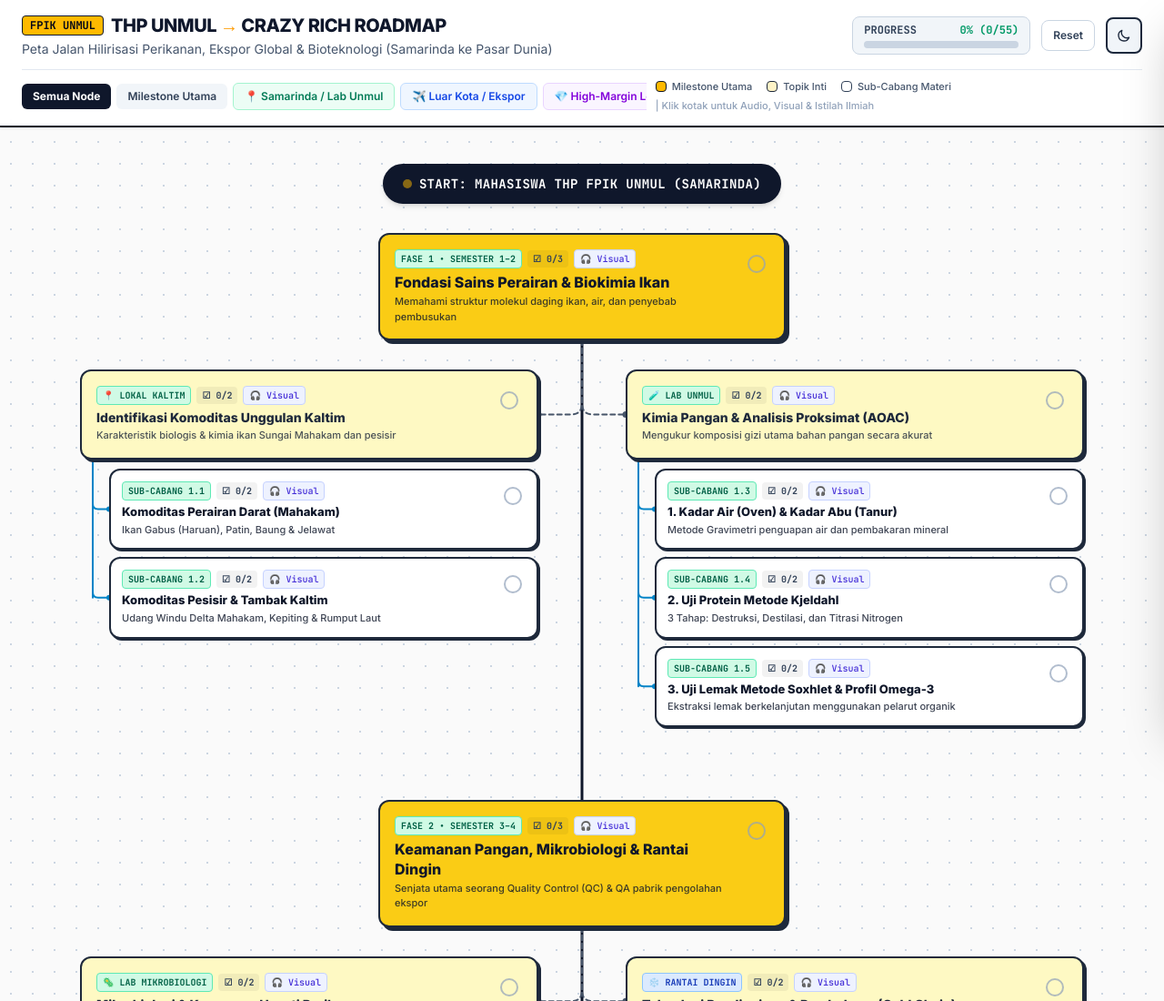
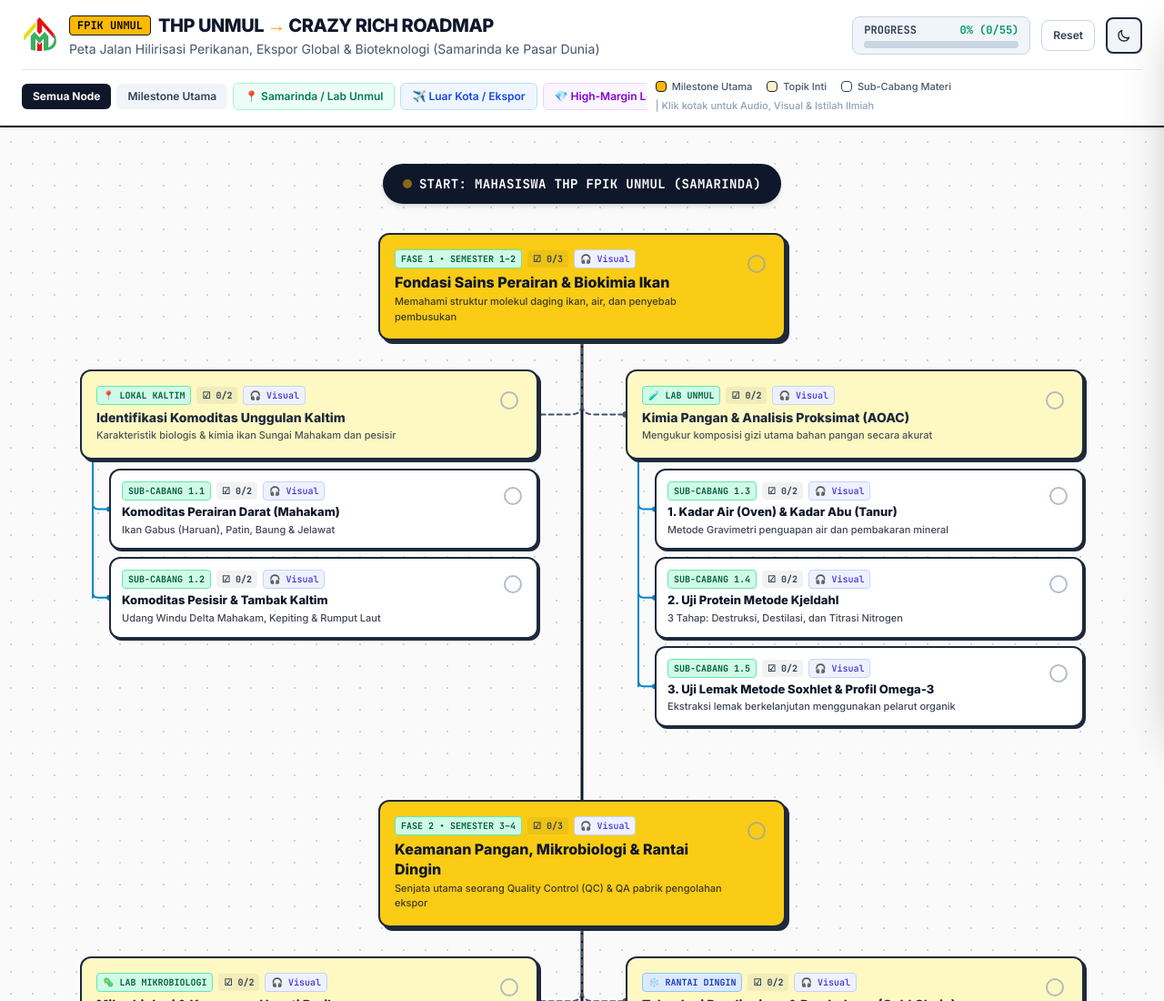
Before and after one commit to mustdhiya/bahanbelajar, a website built with Vite: page index.html in a window 1280 px wide. Shown: the top 1100 px of the page at 91% size. Built offline with nearby package versions, Linux system fonts and the light colour scheme.

Commit message:
feat: add brand logo to header and favicon

```diff
--- a/index.html
+++ b/index.html
@@ -4,6 +4,7 @@
   <meta charset="UTF-8" />
   <meta name="viewport" content="width=device-width, initial-scale=1.0" />
   <title>THP FPIK UNMUL → Crazy Rich Roadmap</title>
+  <link rel="icon" type="image/svg+xml" href="/logo.svg" />
   <!-- Google Fonts: Inter & JetBrains Mono -->
   <link rel="preconnect" href="https://fonts.googleapis.com" />
   <link rel="preconnect" href="https://fonts.gstatic.com" crossorigin />
@@ -17,7 +18,9 @@
       <div class="flex flex-col lg:flex-row lg:items-center lg:justify-between gap-3">
         <!-- Brand & Title -->
         <div class="flex items-start sm:items-center justify-between gap-3">
-          <div>
+          <div class="flex items-center gap-3">
+            <img src="/logo.svg" alt="Logo" class="w-9 h-9 sm:w-10 sm:h-10 object-contain shrink-0" />
+            <div>
             <div class="flex items-center gap-2 flex-wrap">
               <span class="inline-flex items-center px-2 py-0.5 rounded text-xs font-mono font-bold bg-amber-400 text-slate-950 border border-slate-900">
                 FPIK UNMUL
@@ -29,6 +32,7 @@
             <p class="text-xs sm:text-sm text-slate-600 dark:text-slate-400 mt-0.5">
               Peta Jalan Hilirisasi Perikanan, Ekspor Global &amp; Bioteknologi (Samarinda ke Pasar Dunia)
             </p>
+            </div>
           </div>
 
           <!-- Dark Mode Toggle (Mobile) -->
```
Also changed, not shown: public/logo.svg (added).
